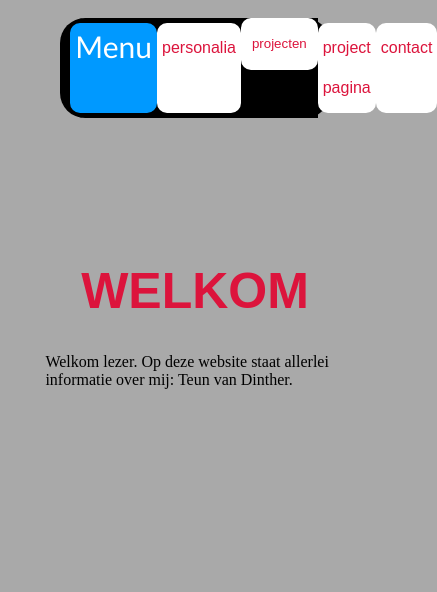
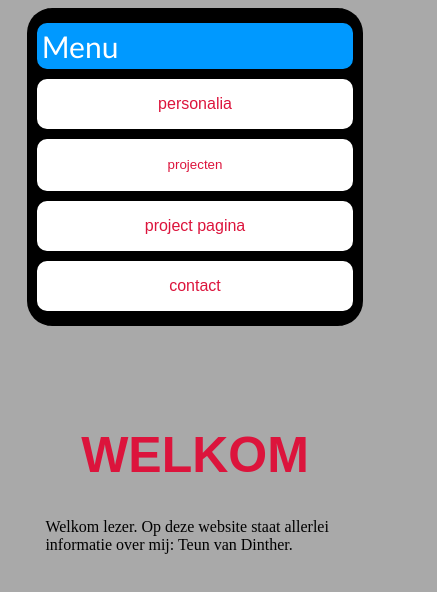
Before and after one commit to TeunvanDinther/beroepsproduct_WT, a plain HTML site: page index.html in a window 390 px wide. Shown: the whole page, 437 px wide, since content can reach past the window. Drawn offline with Linux system fonts and the light colour scheme.

Commit message:
menu soort van af ofzo

```diff
--- a/css/styles.css
+++ b/css/styles.css
@@ -89,7 +89,7 @@ nav{
 }
 
 @media only screen and (max-width: 600px){
-    header.menu{
+    nav{
         flex-direction: column;
         padding-top: 10px;
         padding-bottom: 10px;
@@ -98,8 +98,14 @@ nav{
 
     }
 
-    header.menu a{
+    nav a{
         margin: 5px 0 5px 0;
+    }
+    button{
+        text-align: center;
+
+        margin: 5px 0 5px 0;
+        width: 100%;
     }
 
     .flexsmallimages{
@@ -121,6 +127,7 @@ nav{
     z-index: 1;
     border-radius: 10px;
 }
+
 .dropdown-content a {
     padding: 12px 16px;
     display: block;
```
Also changed, not shown: index.html (+3 -1 lines).
